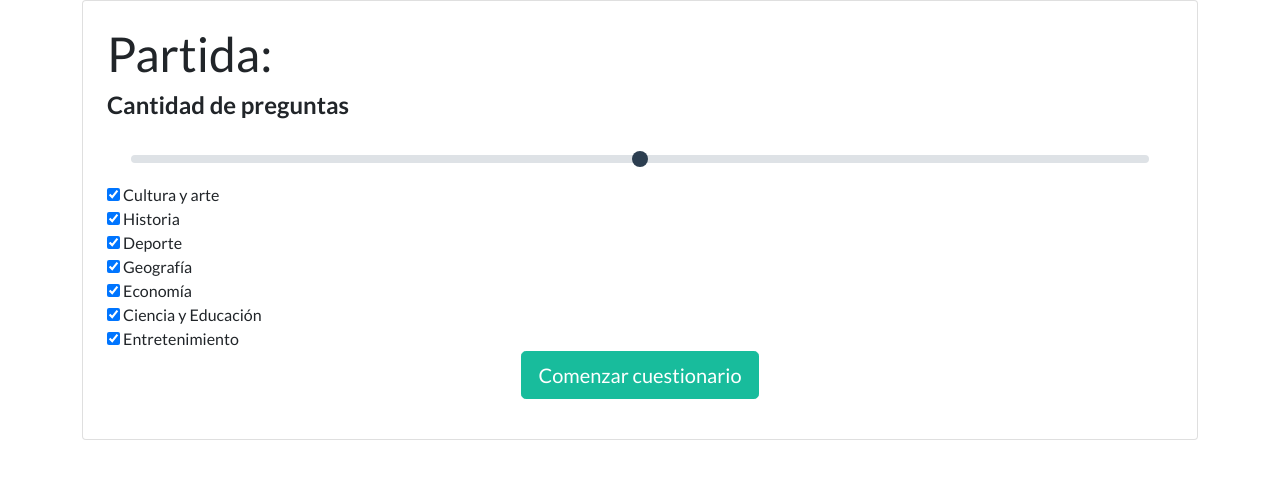
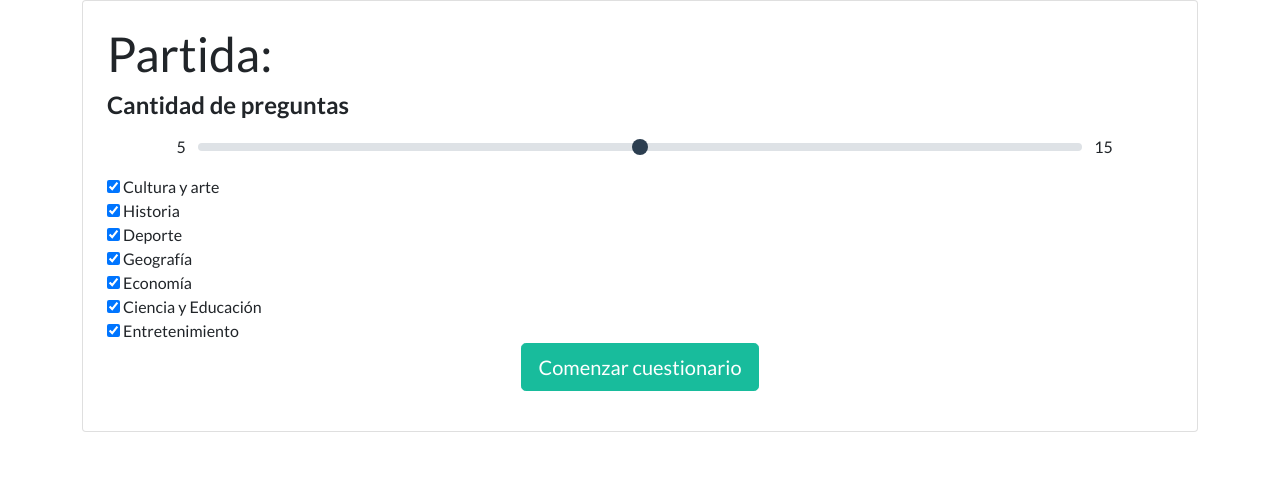
Before and after one commit to Enzostik/Proyecto_InfoCh2021, a Django app: page /partida/nuevo/ in a window 1280 px wide. Shown: the part 77-557 px from the top of the page. Run offline with Django 3.2, Linux system fonts and the light colour scheme; a user stored in the database is signed in; some libraries are stand-ins or nearby versions.

Commit message:
Numeros de cantidad de preguntas en el Range input

```diff
--- a/templates/juego/nueva_partida.html
+++ b/templates/juego/nueva_partida.html
@@ -12,8 +12,18 @@
         <h1>Partida:</h2>
         <form method="POST">
             {% csrf_token %}
-            <label for="RangeNivel" class="form-label"><h4><b>Cantidad de preguntas</b></h4></label>
-            <input type="range" class="form-range p-4" min="0" max="10" name="DificultadCuestionario" id="RangeNivel">
+            <div class="row">
+                <label for="RangeNivel" class="form-label"><h4><b>Cantidad de preguntas</b></h4></label>
+                <div class="col-1 text-right p-0">
+                    <p>5</p>
+                </div>
+                <div class="col">
+                    <input type="range" class="form-range p-0" min="0" max="10" name="DificultadCuestionario" id="RangeNivel">
+                </div>
+                <div class="col-1 text-left p-0">
+                    <p>15</p>
+                </div>
+            </div>
             {% for tipo in form %}
             <div class="fieldWrapper">
                 {{tipo}}
```
Also changed, not shown: db.sqlite3.
